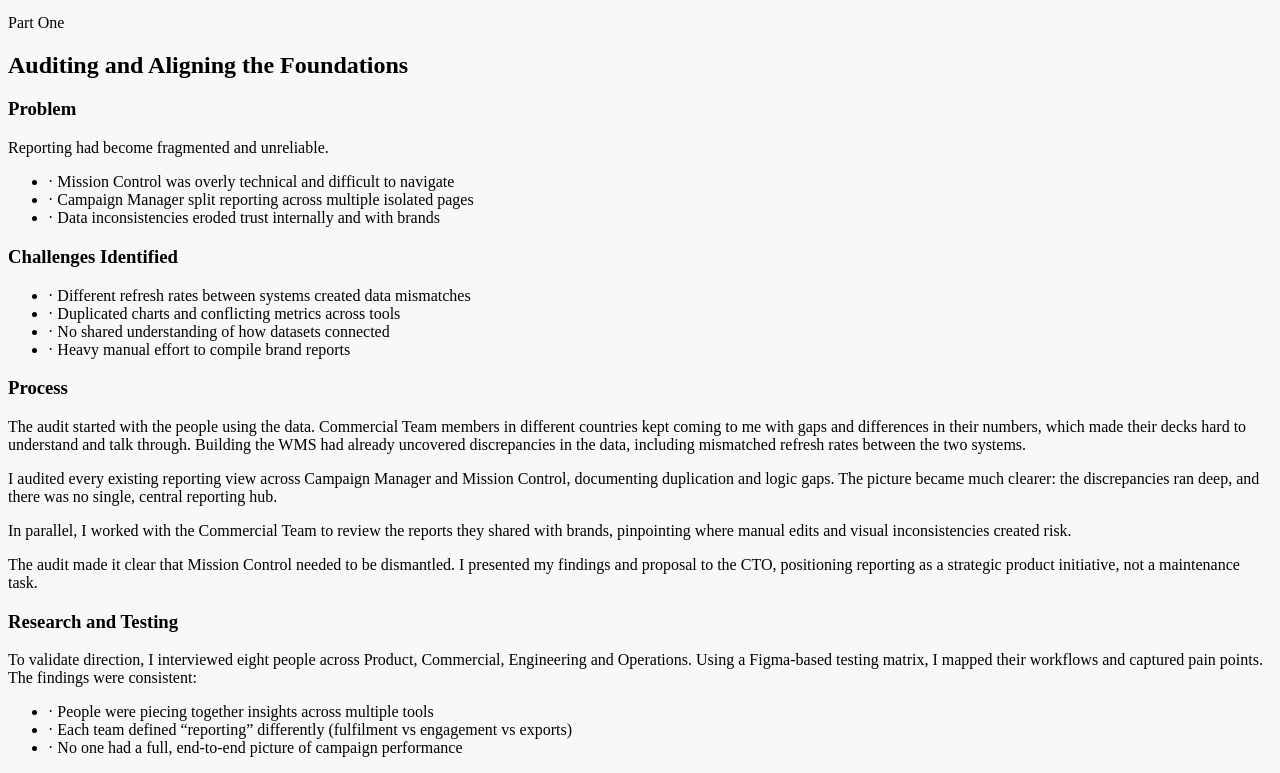
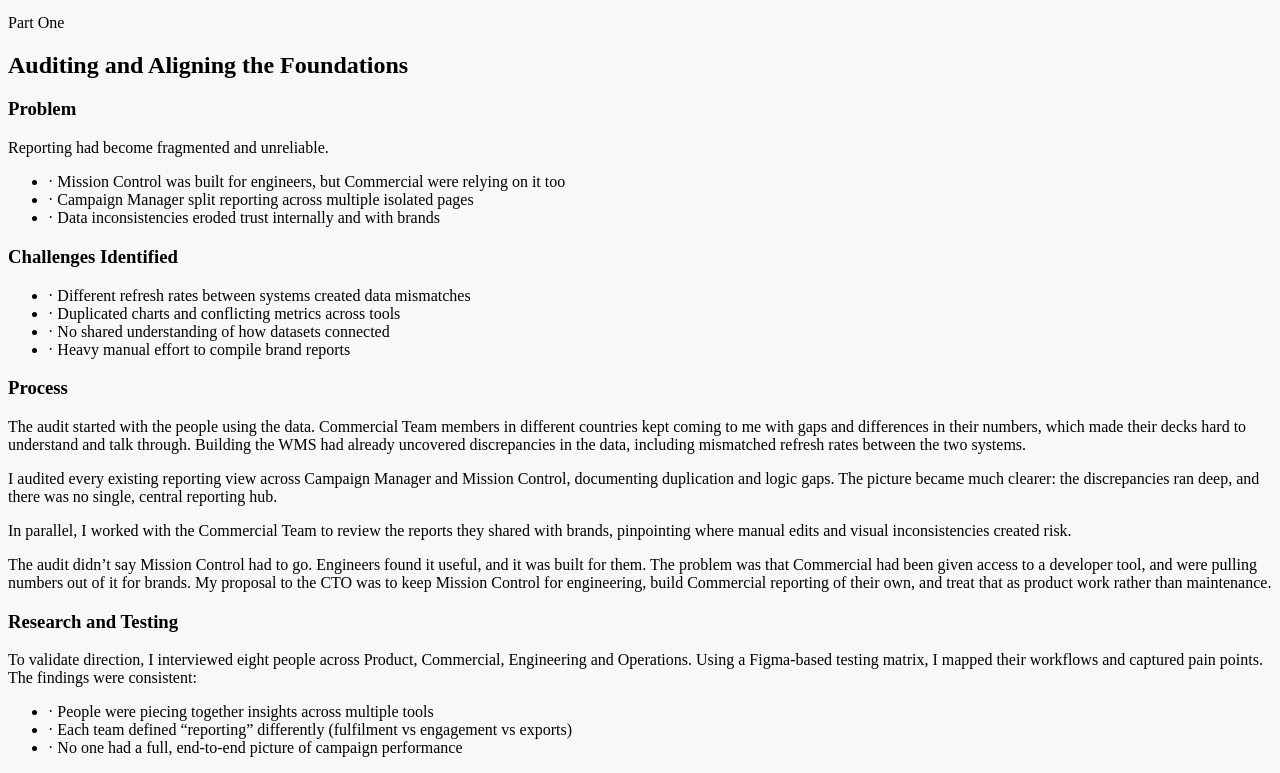
Before and after one commit to jadeparrish/portfolio, a Next.js app: page /work/reporting in a window 1280 px wide. Shown: the part 712-1485 px from the top of the page. Built offline with nearby package versions, Linux system fonts and the light colour scheme.

Commit message:
Update page.js

```diff
--- a/app/work/reporting/page.js
+++ b/app/work/reporting/page.js
@@ -130,7 +130,7 @@ export default function ReportingCaseStudy() {
                 Reporting had become fragmented and unreliable.
               </p>
               <ul className="space-y-4 text-neutral-700 text-[17px] sm:text-[18px] leading-[1.75]">
-                <li className="flex gap-3"><span aria-hidden="true" className="text-[#A47864]">&middot;</span> Mission Control was overly technical and difficult to navigate</li>
+                <li className="flex gap-3"><span aria-hidden="true" className="text-[#A47864]">&middot;</span> Mission Control was built for engineers, but Commercial were relying on it too</li>
                 <li className="flex gap-3"><span aria-hidden="true" className="text-[#A47864]">&middot;</span> Campaign Manager split reporting across multiple isolated pages</li>
                 <li className="flex gap-3"><span aria-hidden="true" className="text-[#A47864]">&middot;</span> Data inconsistencies eroded trust internally and with brands</li>
               </ul>
@@ -168,9 +168,12 @@ export default function ReportingCaseStudy() {
                   inconsistencies created risk.
                 </p>
                 <p>
-                  The audit made it clear that Mission Control needed to be dismantled.
-                  I presented my findings and proposal to the CTO, positioning reporting
-                  as a strategic product initiative, not a maintenance task.
+                  The audit didn&rsquo;t say Mission Control had to go. Engineers found
+                  it useful, and it was built for them. The problem was that Commercial
+                  had been given access to a developer tool, and were pulling numbers out
+                  of it for brands. My proposal to the CTO was to keep Mission Control for
+                  engineering, build Commercial reporting of their own, and treat that as
+                  product work rather than maintenance.
                 </p>
               </div>
             </div>
```
